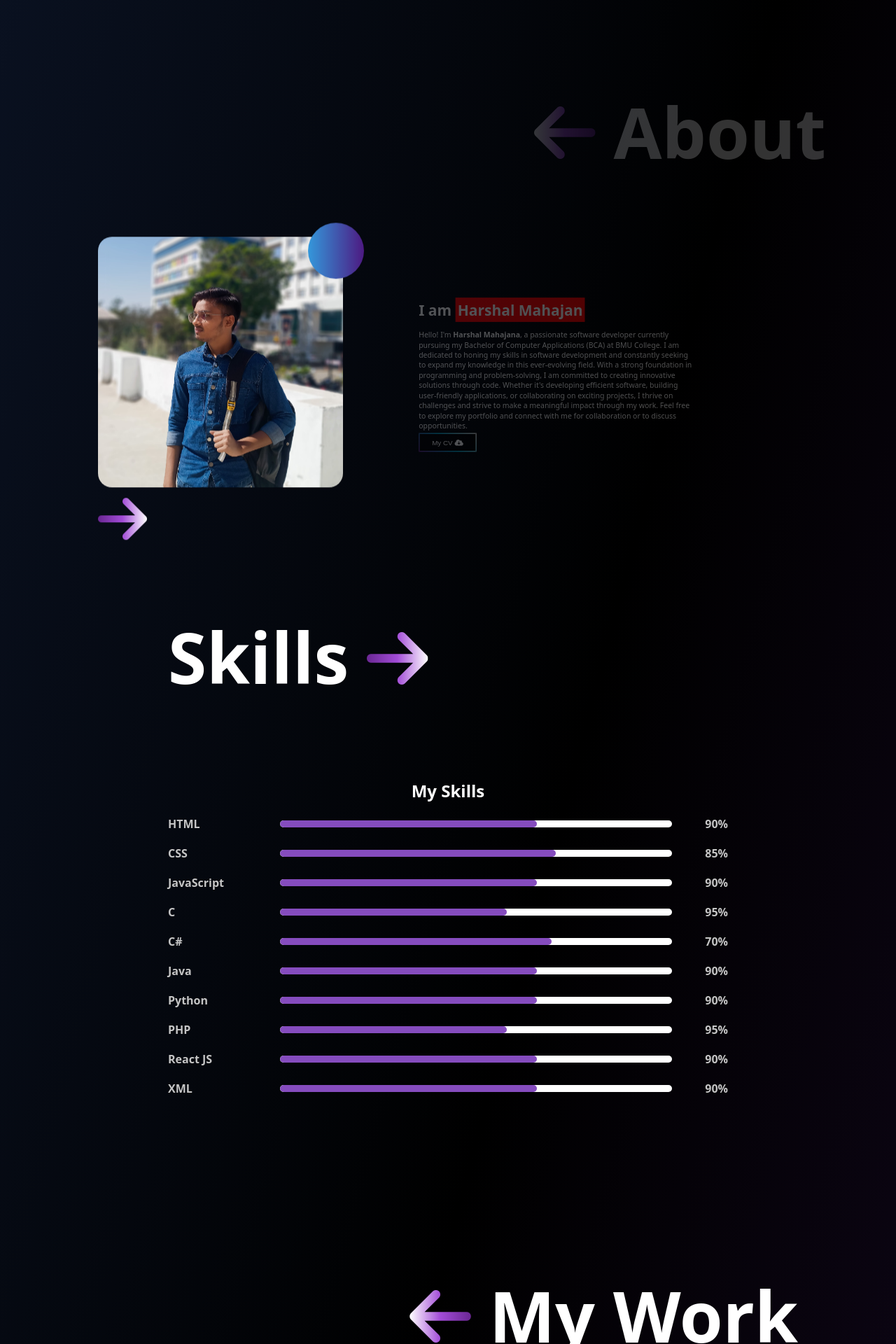
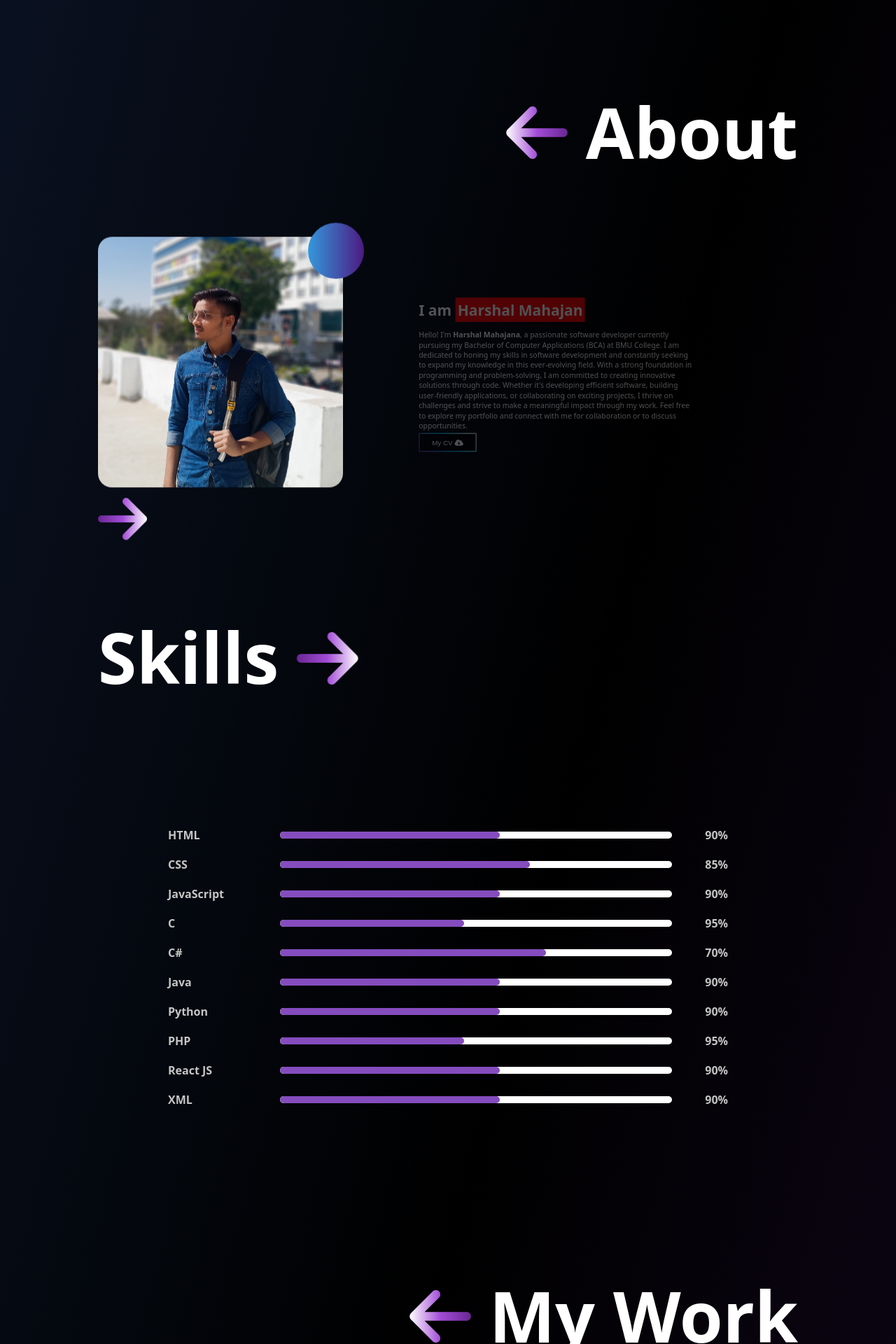
Before and after one commit to harshal-0101/Portfolio, a React (Create React App) app: page / in a window 1280 px wide. Shown: the part 640-2560 px from the top of the page at 70% size. Built offline with nearby package versions, Linux system fonts and the light colour scheme.

Commit message:
website updates

```diff
--- a/src/App.css
+++ b/src/App.css
@@ -1,8 +1,7 @@
 body {
     background-color: rgb(1, 1, 1);
-    margin: 0;
+    margin: 5;
     padding: 0;
-    height: 100vh;
 }
 
 .App {
--- a/src/Component/Skills.js
+++ b/src/Component/Skills.js
@@ -55,7 +55,7 @@ export default function Skills() {
 
   return (
     <div>
-      <div className="skills-container">
+      <div className="skill-container">
         <h1 className='skillsTitle'>Skills <i className="fa-solid fa-arrow-left"></i></h1>
         <div className="skills-sec">
           <div className="allskills">
--- a/src/Component/allComponet.css
+++ b/src/Component/allComponet.css
@@ -36,7 +36,6 @@
        body {
            margin: 0;
            padding: 0;
-           overflow-x: hidden;
            font-family: system-ui, -apple-system, BlinkMacSystemFont, 'Segoe UI', Roboto, Oxygen, Ubuntu, Cantarell, 'Open Sans', 'Helvetica Neue', sans-serif;
        }
 
@@ -215,12 +214,9 @@
        .container .title-about {
            margin-top: -40px;
            text-align: right;
+           color: white;
+           /* transform: translateX(-100px); */
            font-size: 100px;
-           color: white;
-           animation: apper linear;
-           animation-timeline: view();
-           animation-range: entry -50% cover 50%;
-           /* transform: translateX(-100px); */
        }
 
        .title-about i {
@@ -282,13 +278,15 @@
        }
        /* -------------skill css----------- */
 
-       .skills-container {
+       .skill-container {
+           max-width: 1000px;
            width: 100%;
            height: 100vh;
            color: white;
            display: flex;
            flex-direction: column;
            gap: 20px;
+           justify-self: center;
        }
 
        .skillsTitle {
@@ -296,9 +294,9 @@
            text-align: left;
            font-size: 100px;
            color: white;
-           animation: apper linear;
+           /* animation: apper linear;
            animation-timeline: view();
-           animation-range: entry -50% cover 50%;
+           animation-range: entry -50% cover 50%; */
        }
 
        .skillsTitle i {
@@ -320,6 +318,10 @@
            max-width: 800px;
            width: 100%;
            margin: auto
+       }
+
+       .skills h2 {
+           display: none;
        }
 
        .skills-1 {
@@ -428,9 +430,9 @@
            text-align: right;
            font-size: 100px;
            color: white;
-           animation: apper linear;
+           /* animation: apper linear;
            animation-timeline: view();
-           animation-range: entry -50% cover 50%;
+           animation-range: entry -50% cover 50%; */
        }
 
        .MyWorkHading i {
@@ -577,9 +579,9 @@
            text-align: left;
            font-size: 100px;
            color: white;
-           animation: apper linear;
+           /* animation: apper linear;
            animation-timeline: view();
-           animation-range: entry -50% cover 50%;
+           animation-range: entry -50% cover 50%; */
        }
 
        .serviceTitle i {
@@ -802,7 +804,7 @@
                height: auto;
            }
            .aboutMe {
-               margin-top: 400px;
+               margin-top: 500px;
                position: relative;
                display: block;
            }
@@ -863,6 +865,13 @@
            .email-form input,
            textarea {
                width: 90%;
+           }
+           .skill-container {
+               margin-top: -200px;
+           }
+           .skill {
+               display: flex;
+               flex-direction: column;
            }
        }
 
```
